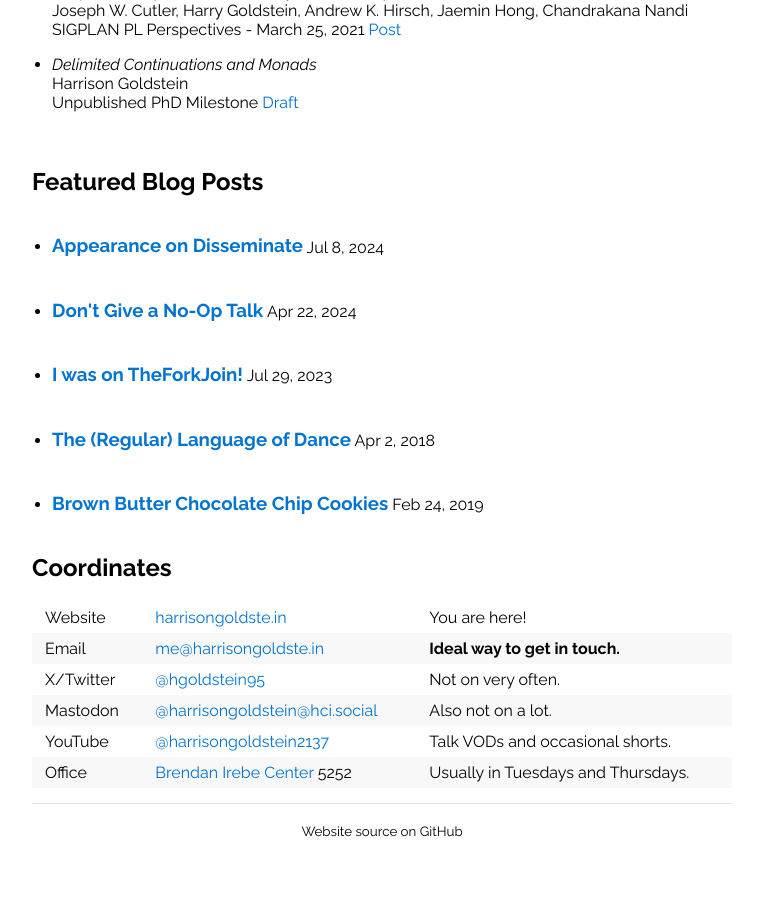
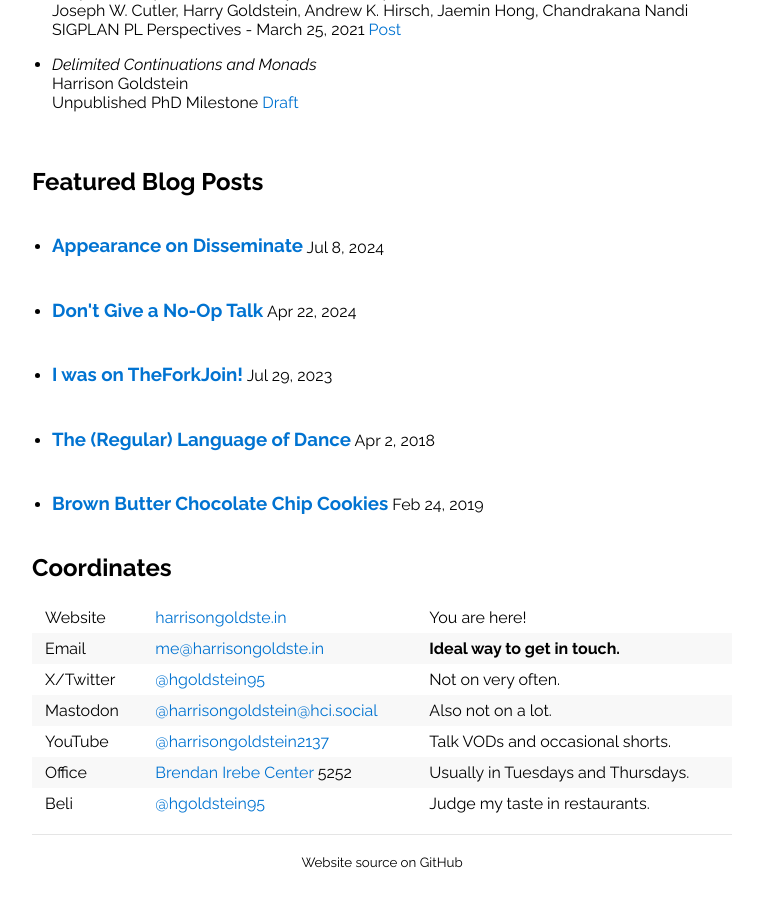
Before and after one commit to hgoldstein95/hgoldstein95.github.io, a Jekyll site: the page built from index.md, in a window 1280 px wide and 900 px high, scrolled down 2280 px. Shown: the whole window, without its empty margins (258-1021 px from the left). Built offline with Jekyll 4.4.1, drawn with Linux system fonts in a browser that asks for light colours; before the commit the page ends 3149 px from its top, so only the background shows below that.

Commit message:
Add beli to coords

```diff
--- a/index.md
+++ b/index.md
@@ -219,5 +219,10 @@ Unpublished PhD Milestone [Draft](papers/drafts/wpe-ii.pdf)
         <td><a href="https://iribe.umd.edu/">Brendan Irebe Center</a> 5252</td>
         <td>Usually in Tuesdays and Thursdays.</td>
     </tr>
+    <tr>
+        <td>Beli</td>
+        <td><a href="https://beliapp.co/profile/hgoldstein95">@hgoldstein95</a></td>
+        <td>Judge my taste in restaurants.</td>
+    </tr>
     </tbody>
 </table>
```
